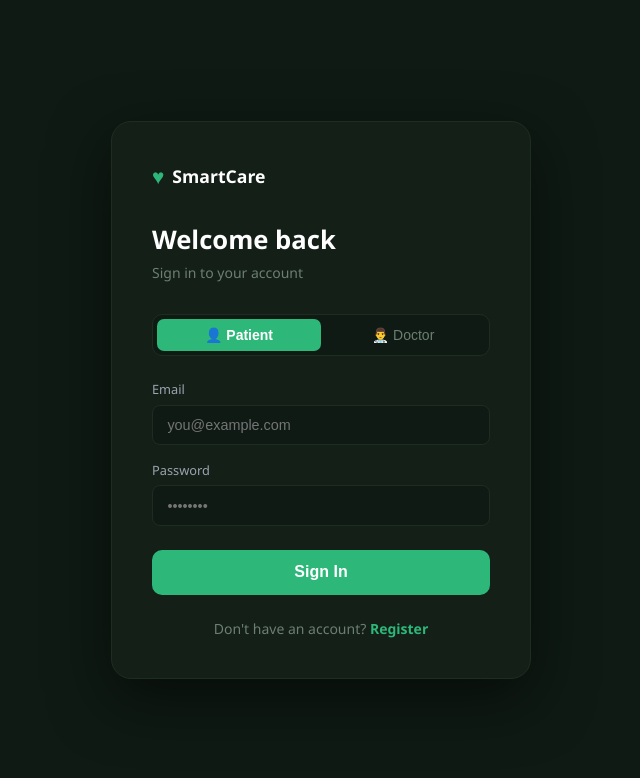
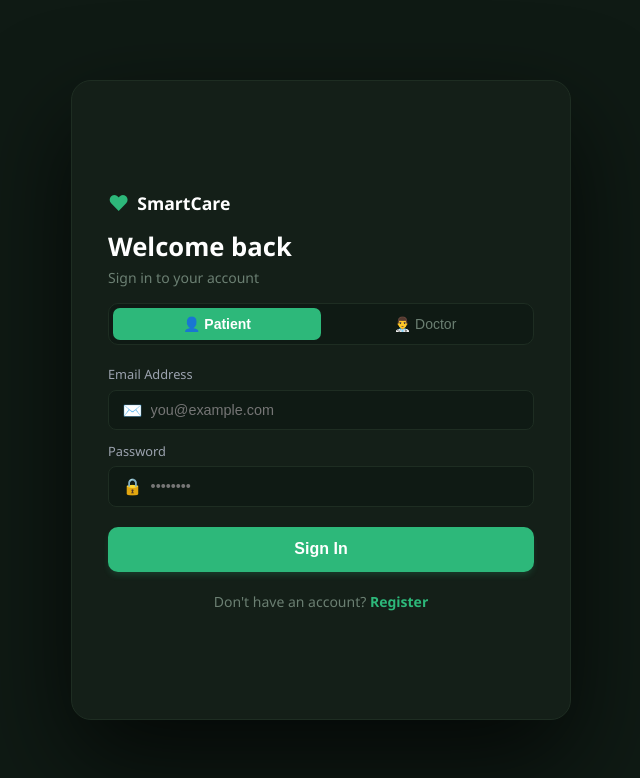
Before and after one commit to Aneesh-1302/Hospital-Management-System, a React (Vite) app in the folder frontend/: page /login in a window 1280 px wide. Shown: the top 778 px of the page, without its empty margins (319-959 px from the left). Built offline with nearby package versions, Linux system fonts and the light colour scheme.

Commit message:
Polish Login and Register pages: apply form styles, improve UX consistency

```diff
--- a/frontend/src/pages/auth/Login.tsx
+++ b/frontend/src/pages/auth/Login.tsx
@@ -1,16 +1,22 @@
-import { useState } from 'react';
+import { useState, useEffect } from 'react';
 import { useNavigate, Link } from 'react-router-dom';
 import { useAuth } from '../../context/AuthContext';
 import type { UserRole } from '../../types';
 
 const Login = () => {
-  const { login } = useAuth();
+  const { login, user } = useAuth();
   const navigate = useNavigate();
   const [role, setRole] = useState<UserRole>('patient');
   const [email, setEmail] = useState('');
   const [password, setPassword] = useState('');
   const [error, setError] = useState('');
   const [loading, setLoading] = useState(false);
+
+  useEffect(() => {
+    if (user) {
+      navigate(user.role === 'doctor' ? '/doctor/dashboard' : '/patient/dashboard');
+    }
+  }, [user, navigate]);
 
   const handleSubmit = async () => {
     setError('');
@@ -28,107 +34,75 @@ const Login = () => {
   };
 
   return (
-    <div style={{
-      minHeight: '100vh', background: '#0f1a14',
-      display: 'flex', alignItems: 'center', justifyContent: 'center',
-      padding: '2rem', fontFamily: "'Segoe UI', sans-serif",
-    }}>
+    <div className="auth-page">
       {/* Card */}
-      <div style={{
-        background: '#141f18', border: '1px solid #1e2d22',
-        borderRadius: '20px', padding: '2.5rem',
-        width: '100%', maxWidth: '420px',
-        boxShadow: '0 20px 60px rgba(0,0,0,0.5)',
-      }}>
-        {/* Logo */}
-        <div style={{ display: 'flex', alignItems: 'center', gap: '0.5rem', marginBottom: '2rem' }}>
-          <span style={{ color: '#2db87a', fontSize: '1.3rem' }}>♥</span>
-          <span style={{ color: '#fff', fontWeight: 700, fontSize: '1.1rem' }}>SmartCare</span>
-        </div>
+      <div className="auth-card">
+        <Link to="/" style={{ display: 'flex', alignItems: 'center', gap: '0.5rem', marginBottom: '0.75rem', textDecoration: 'none' }}>
+          <span style={{ color: 'var(--brand-primary)', fontSize: '1.3rem' }}>♥</span>
+          <span style={{ color: 'var(--text-primary)', fontWeight: 700, fontSize: '1.1rem' }}>SmartCare</span>
+        </Link>
 
-        <h1 style={{ color: '#fff', fontSize: '1.6rem', fontWeight: 700, margin: '0 0 0.4rem' }}>
+        <h1 style={{ color: 'var(--text-primary)', fontSize: '1.6rem', fontWeight: 700, margin: '0 0 0.25rem' }}>
           Welcome back
         </h1>
-        <p style={{ color: '#6b7f72', fontSize: '0.875rem', margin: '0 0 2rem' }}>
+        <p style={{ color: 'var(--text-muted)', fontSize: '0.875rem', margin: '0 0 1rem' }}>
           Sign in to your account
         </p>
 
         {/* Role toggle */}
-        <div style={{
-          display: 'flex', background: '#0f1a14',
-          borderRadius: '10px', padding: '4px', marginBottom: '1.5rem',
-          border: '1px solid #1e2d22',
-        }}>
+        <div className="auth-role-toggle">
           {(['patient', 'doctor'] as UserRole[]).map(r => (
-            <button key={r} onClick={() => setRole(r)} style={{
-              flex: 1, padding: '0.5rem', border: 'none', borderRadius: '7px', cursor: 'pointer',
-              background: role === r ? '#2db87a' : 'transparent',
-              color: role === r ? '#fff' : '#6b7f72',
-              fontWeight: role === r ? 600 : 400, fontSize: '0.875rem',
-              transition: 'all 0.2s',
-            }}>
+            <button key={r} onClick={() => setRole(r)} className={`auth-role-btn ${role === r ? 'active' : ''}`}>
               {r === 'patient' ? '👤 Patient' : '👨‍⚕️ Doctor'}
             </button>
           ))}
         </div>
 
         {/* Fields */}
-        <div style={{ display: 'flex', flexDirection: 'column', gap: '1rem' }}>
-          <DarkField label="Email" type="email" value={email} onChange={setEmail} placeholder="you@example.com" />
-          <DarkField label="Password" type="password" value={password} onChange={setPassword} placeholder="••••••••" />
+        <div style={{ display: 'flex', flexDirection: 'column', gap: '0.75rem' }}>
+          <DarkField label="Email Address" type="email" value={email} onChange={setEmail} placeholder="you@example.com" icon="✉️" />
+          <DarkField label="Password" type="password" value={password} onChange={setPassword} placeholder="••••••••" icon="🔒" />
         </div>
 
         {error && (
-          <div style={{
-            marginTop: '1rem', background: '#2a1515', border: '1px solid #5a2020',
-            borderRadius: '8px', padding: '0.75rem', color: '#f87171', fontSize: '0.82rem',
-          }}>
+          <div className="auth-error" style={{ marginTop: '1rem' }}>
             {error}
           </div>
         )}
 
         <button
-          onClick={handleSubmit} disabled={loading}
-          style={{
-            marginTop: '1.5rem', width: '100%',
-            background: '#2db87a', border: 'none', color: '#fff',
-            padding: '0.85rem', borderRadius: '10px',
-            fontWeight: 700, fontSize: '1rem', cursor: 'pointer',
-            opacity: loading ? 0.7 : 1,
-            transition: 'background 0.2s',
-          }}
-          onMouseEnter={e => !loading && (e.currentTarget.style.background = '#25a06a')}
-          onMouseLeave={e => (e.currentTarget.style.background = '#2db87a')}
+          onClick={handleSubmit} disabled={loading} data-submit="true"
+          className="btn-primary btn-auth"
+          style={{ opacity: loading ? 0.7 : 1 }}
         >
           {loading ? 'Signing in...' : 'Sign In'}
         </button>
 
-        <p style={{ textAlign: 'center', marginTop: '1.5rem', fontSize: '0.875rem', color: '#6b7f72' }}>
+        <p style={{ textAlign: 'center', marginTop: '1.25rem', fontSize: '0.875rem', color: 'var(--text-muted)' }}>
           Don't have an account?{' '}
-          <Link to="/register" style={{ color: '#2db87a', fontWeight: 600, textDecoration: 'none' }}>Register</Link>
+          <Link to="/register" style={{ color: 'var(--brand-primary)', fontWeight: 600, textDecoration: 'none' }}>Register</Link>
         </p>
       </div>
     </div>
   );
 };
 
-const DarkField = ({ label, type, value, onChange, placeholder }: {
+const DarkField = ({ label, type, value, onChange, placeholder, icon }: {
   label: string; type: string; value: string;
   onChange: (v: string) => void; placeholder: string;
+  icon: string;
 }) => (
-  <div style={{ display: 'flex', flexDirection: 'column', gap: '0.4rem' }}>
-    <label style={{ fontSize: '0.8rem', fontWeight: 500, color: '#9ca3af' }}>{label}</label>
-    <input
-      type={type} value={value} placeholder={placeholder}
-      onChange={e => onChange(e.target.value)}
-      onKeyDown={e => e.key === 'Enter' && (document.querySelector('button[data-submit]') as HTMLButtonElement)?.click()}
-      style={{
-        background: '#0f1a14', border: '1px solid #1e2d22', borderRadius: '8px',
-        padding: '0.7rem 0.9rem', fontSize: '0.9rem', color: '#fff', outline: 'none',
-      }}
-      onFocus={e => (e.target.style.borderColor = '#2db87a')}
-      onBlur={e => (e.target.style.borderColor = '#1e2d22')}
-    />
+  <div className="form-group">
+    <label className="form-label">{label}</label>
+    <div className="input-icon-group">
+      <span className="input-icon-emoji">{icon}</span>
+      <input
+        type={type} value={value} placeholder={placeholder}
+        onChange={e => onChange(e.target.value)}
+        onKeyDown={e => e.key === 'Enter' && (document.querySelector('button[data-submit="true"]') as HTMLButtonElement)?.click()}
+        className="form-control form-control-with-icon"
+      />
+    </div>
   </div>
 );
 
--- a/frontend/src/pages/auth/Register.tsx
+++ b/frontend/src/pages/auth/Register.tsx
@@ -1,11 +1,14 @@
-import { useState } from 'react';
+import { useState, useEffect } from 'react';
 import { useNavigate, Link } from 'react-router-dom';
 import { useAuth } from '../../context/AuthContext';
 import type { UserRole } from '../../types';
+import { getPasswordStrength } from '../../utils/format';
 
 const Register = () => {
   const navigate = useNavigate();
-  const { register } = useAuth();
+  const { register, user } = useAuth();
+  const [step, setStep] = useState(1);
+  const totalSteps = 3;
   const [role, setRole] = useState<UserRole>('patient');
   const [form, setForm] = useState({
     name: '', email: '', password: '', confirmPassword: '',
@@ -15,12 +18,46 @@ const Register = () => {
   const [error, setError] = useState('');
   const [loading, setLoading] = useState(false);
 
+  useEffect(() => {
+    if (user) {
+      navigate(user.role === 'doctor' ? '/doctor/dashboard' : '/patient/dashboard');
+    }
+  }, [user, navigate]);
+
+  const nextStep = () => {
+    // Basic validation for current step
+    if (step === 1) {
+      if (!form.email || !form.password || !form.confirmPassword) {
+        setError('Please fill in all account fields');
+        return;
+      }
+      if (form.password !== form.confirmPassword) {
+        setError('Passwords do not match');
+        return;
+      }
+    } else if (step === 2) {
+      if (!form.name) {
+        setError('Full name is required');
+        return;
+      }
+    }
+    setError('');
+    setStep(s => Math.min(s + 1, totalSteps));
+  };
+
+  const prevStep = () => {
+    setError('');
+    setStep(s => Math.max(s - 1, 1));
+  };
+
   const update = (key: string, val: string) => setForm(f => ({ ...f, [key]: val }));
 
   const handleSubmit = async () => {
     setError('');
-    if (form.password !== form.confirmPassword) { setError('Passwords do not match'); return; }
-    if (!form.name || !form.email || !form.password) { setError('Please fill all required fields'); return; }
+    if (!form.name || !form.email || !form.password) {
+      setError('Please ensure all required fields are filled');
+      return;
+    }
 
     setLoading(true);
     try {
@@ -46,102 +83,146 @@ const Register = () => {
   };
 
   return (
-    <div style={{
-      minHeight: '100vh', background: '#0f1a14',
-      display: 'flex', alignItems: 'center', justifyContent: 'center',
-      padding: '2rem', fontFamily: "'Segoe UI', sans-serif",
-    }}>
-      <div style={{
-        background: '#141f18', border: '1px solid #1e2d22',
-        borderRadius: '20px', padding: '2.5rem',
-        width: '100%', maxWidth: '520px',
-        boxShadow: '0 20px 60px rgba(0,0,0,0.5)',
-      }}>
+    <div className="auth-page">
+      <div className="auth-card">
         {/* Logo */}
-        <div style={{ display: 'flex', alignItems: 'center', gap: '0.5rem', marginBottom: '1.5rem' }}>
-          <span style={{ color: '#2db87a', fontSize: '1.3rem' }}>♥</span>
-          <span style={{ color: '#fff', fontWeight: 700, fontSize: '1.1rem' }}>SmartCare</span>
+        <Link to="/" style={{ display: 'flex', alignItems: 'center', gap: '0.5rem', marginBottom: '0.75rem', textDecoration: 'none' }}>
+          <span style={{ color: 'var(--brand-primary)', fontSize: '1.3rem' }}>♥</span>
+          <span style={{ color: 'var(--text-primary)', fontWeight: 700, fontSize: '1.1rem' }}>SmartCare</span>
+        </Link>
+
+        <h1 style={{ color: 'var(--text-primary)', fontSize: '1.6rem', fontWeight: 700, margin: '0 0 0.25rem' }}>Create account</h1>
+        <p style={{ color: 'var(--text-muted)', fontSize: '0.875rem', margin: '0 0 1rem' }}>Join SmartCare today</p>
+
+        {/* Stepper */}
+        <div className="form-stepper">
+          {[
+            { n: 1, label: 'Account' },
+            { n: 2, label: 'Profile' },
+            { n: 3, label: 'Details' }
+          ].map(s => (
+            <div key={s.n} className={`step-item ${step === s.n ? 'active' : step > s.n ? 'completed' : ''}`}>
+              <div className="step-dot">{step > s.n ? '✓' : s.n}</div>
+              <span className="step-label">{s.label}</span>
+            </div>
+          ))}
         </div>
 
-        <h1 style={{ color: '#fff', fontSize: '1.6rem', fontWeight: 700, margin: '0 0 0.4rem' }}>Create account</h1>
-        <p style={{ color: '#6b7f72', fontSize: '0.875rem', margin: '0 0 1.5rem' }}>Join SmartCare today</p>
-
-        {/* Role toggle */}
-        <div style={{
-          display: 'flex', background: '#0f1a14', borderRadius: '10px',
-          padding: '4px', marginBottom: '1.5rem', border: '1px solid #1e2d22',
-        }}>
+        {/* Role toggle - Stays visible to define context */}
+        {step === 1 && (
+          <div className="auth-role-toggle">
             {(['patient', 'doctor'] as UserRole[]).map(r => (
-            <button key={r} onClick={() => setRole(r)} style={{
-              flex: 1, padding: '0.5rem', border: 'none', borderRadius: '7px', cursor: 'pointer',
-              background: role === r ? '#2db87a' : 'transparent',
-              color: role === r ? '#fff' : '#6b7f72',
-              fontWeight: role === r ? 600 : 400, fontSize: '0.875rem',
-            }}>
+              <button key={r} onClick={() => setRole(r)} className={`auth-role-btn ${role === r ? 'active' : ''}`}>
                 {r === 'patient' ? '👤 Patient' : '👨‍⚕️ Doctor'}
               </button>
             ))}
           </div>
+        )}
 
-        <div style={{ display: 'flex', flexDirection: 'column', gap: '0.9rem' }}>
+        <div className="step-content-fade" key={step}>
+          {step === 1 && (
+            <div style={{ display: 'flex', flexDirection: 'column', gap: '0.75rem' }}>
+              <DarkField label="Email Address *" value={form.email} onChange={v => update('email', v)} placeholder="you@example.com" type="email" icon="✉️" />
+              <DarkField
+                label="Password *"
+                value={form.password}
+                onChange={v => update('password', v)}
+                placeholder="••••••••"
+                type="password"
+                icon="🔒"
+                badge={(() => {
+                  const { label, color } = getPasswordStrength(form.password);
+                  return label ? <span className="password-match-badge" style={{ background: `${color}22`, color }}>{label}</span> : null;
+                })()}
+              />
+              <DarkField
+                label="Confirm Password *"
+                value={form.confirmPassword}
+                onChange={v => update('confirmPassword', v)}
+                placeholder="••••••••"
+                type="password"
+                icon="🛡️"
+                badge={form.confirmPassword ? (
+                  form.password === form.confirmPassword ?
+                    <span className="password-match-badge" style={{ background: '#1a2e22', color: '#2db87a' }}>Match</span> :
+                    <span className="password-match-badge" style={{ background: '#2a1515', color: '#f87171' }}>No Match</span>
+                ) : null}
+              />
+            </div>
+          )}
+
+          {step === 2 && (
+            <div style={{ display: 'flex', flexDirection: 'column', gap: '0.75rem' }}>
+              <DarkField label="Full Name *" value={form.name} onChange={v => update('name', v)} placeholder="John Doe" icon="👤" />
+
               <TwoCol>
-            <DarkField label="Full Name *" value={form.name} onChange={v => update('name', v)} placeholder="John Doe" />
-            <DarkField label="Email *" value={form.email} onChange={v => update('email', v)} placeholder="you@example.com" type="email" />
-          </TwoCol>
-          <TwoCol>
-            <DarkField label="Password *" value={form.password} onChange={v => update('password', v)} placeholder="••••••••" type="password" />
-            <DarkField label="Confirm Password *" value={form.confirmPassword} onChange={v => update('confirmPassword', v)} placeholder="••••••••" type="password" />
-          </TwoCol>
-          <TwoCol>
-            <DarkField label="Contact" value={form.contact} onChange={v => update('contact', v)} placeholder="9876543210" />
-            <DarkField label="Age" value={form.age} onChange={v => update('age', v)} placeholder="22" type="number" />
-          </TwoCol>
-
-          {role === 'patient' && (
-            <TwoCol>
-              <div style={{ flex: 1, display: 'flex', flexDirection: 'column', gap: '0.35rem' }}>
-                <label style={{ fontSize: '0.8rem', fontWeight: 500, color: '#9ca3af' }}>Gender</label>
-                <select value={form.gender} onChange={e => update('gender', e.target.value)} style={selectStyle}>
-                  <option value="">Select</option>
+                <DarkField label="Age" value={form.age} onChange={v => update('age', v)} placeholder="22" type="number" icon="🎂" />
+                <div className="form-group" style={{ flex: 1, minWidth: '180px' }}>
+                  <label className="form-label">Gender</label>
+                  <div className="input-icon-group">
+                    <span className="input-icon-emoji">🚻</span>
+                    <select value={form.gender} onChange={e => update('gender', e.target.value)} className="form-control form-control-with-icon">
+                      <option value="">Select Gender</option>
                       <option>Male</option><option>Female</option><option>Other</option>
                     </select>
                   </div>
-              <DarkField label="Blood Group" value={form.blood_group} onChange={v => update('blood_group', v)} placeholder="O+" />
+                </div>
               </TwoCol>
+
+              {role === 'patient' ? (
+                <div className="form-group" style={{ flex: 1, minWidth: '180px' }}>
+                  <label className="form-label">Blood Group</label>
+                  <div className="input-icon-group">
+                    <span className="input-icon-emoji">🩸</span>
+                    <select value={form.blood_group} onChange={e => update('blood_group', e.target.value)} className="form-control form-control-with-icon">
+                      <option value="">Select Group</option>
+                      {['A+', 'A-', 'B+', 'B-', 'AB+', 'AB-', 'O+', 'O-'].map(bg => (
+                        <option key={bg} value={bg}>{bg}</option>
+                      ))}
+                    </select>
+                  </div>
+                </div>
+              ) : (
+                <DarkField label="Specialization" value={form.specialization} onChange={v => update('specialization', v)} placeholder="e.g. Cardiologist" icon="🩺" />
+              )}
+            </div>
           )}
 
-          {role === 'doctor' && (
-            <DarkField label="Specialization" value={form.specialization} onChange={v => update('specialization', v)} placeholder="Cardiologist" />
+          {step === 3 && (
+            <div style={{ display: 'flex', flexDirection: 'column', gap: '0.75rem' }}>
+              <DarkField label="Contact Number" value={form.contact} onChange={v => update('contact', v)} placeholder="9876543210" icon="📱" />
+              <DarkField label="Home Address" value={form.address} onChange={v => update('address', v)} placeholder="123, MG Road, Bangalore" icon="📍" />
+            </div>
           )}
-
-          <DarkField label="Address" value={form.address} onChange={v => update('address', v)} placeholder="123, MG Road, Bangalore" />
         </div>
 
         {error && (
-          <div style={{
-            marginTop: '0.75rem', background: '#2a1515', border: '1px solid #5a2020',
-            borderRadius: '8px', padding: '0.7rem', color: '#f87171', fontSize: '0.82rem',
-          }}>
+          <div className="auth-error">
             {error}
           </div>
         )}
 
-        <button onClick={handleSubmit} disabled={loading} style={{
-          marginTop: '1.5rem', width: '100%',
-          background: '#2db87a', border: 'none', color: '#fff',
-          padding: '0.85rem', borderRadius: '10px',
-          fontWeight: 700, fontSize: '1rem', cursor: 'pointer',
-          opacity: loading ? 0.7 : 1,
-        }}
-          onMouseEnter={e => !loading && (e.currentTarget.style.background = '#25a06a')}
-          onMouseLeave={e => (e.currentTarget.style.background = '#2db87a')}
-        >
-          {loading ? 'Creating account...' : 'Create Account'}
+        <div style={{ display: 'flex', gap: '1rem', marginTop: '1.25rem' }}>
+          {step > 1 && (
+            <button onClick={prevStep} className="btn-secondary" style={{ flex: 1, padding: '0.85rem', borderRadius: '10px', background: 'var(--bg-main)', border: '1px solid var(--border-color)', color: 'var(--text-primary)', cursor: 'pointer', fontWeight: 600 }}>
+              Back
             </button>
+          )}
 
-        <p style={{ textAlign: 'center', marginTop: '1.25rem', fontSize: '0.875rem', color: '#6b7f72' }}>
+          {step < totalSteps ? (
+            <button onClick={nextStep} className="btn-primary" style={{ flex: step > 1 ? 2 : 1, padding: '0.85rem' }}>
+              Next Step
+            </button>
+          ) : (
+            <button onClick={handleSubmit} disabled={loading} data-submit="true" className="btn-primary" style={{ flex: 2, padding: '0.85rem', opacity: loading ? 0.7 : 1 }}>
+              {loading ? 'Processing...' : 'Complete Registration'}
+            </button>
+          )}
+        </div>
+
+        <p style={{ textAlign: 'center', marginTop: '1.25rem', fontSize: '0.875rem', color: 'var(--text-muted)' }}>
           Already have an account?{' '}
-          <Link to="/login" style={{ color: '#2db87a', fontWeight: 600, textDecoration: 'none' }}>Sign In</Link>
+          <Link to="/login" style={{ color: 'var(--brand-primary)', fontWeight: 600, textDecoration: 'none' }}>Sign In</Link>
         </p>
       </div>
     </div>
@@ -149,32 +230,28 @@ const Register = () => {
 };
 
 const TwoCol = ({ children }: { children: React.ReactNode }) => (
-  <div style={{ display: 'flex', gap: '0.75rem' }}>{children}</div>
+  <div style={{ display: 'flex', gap: '0.75rem', flexWrap: 'wrap' }}>
+    {children}
+  </div>
 );
 
-const DarkField = ({ label, type = 'text', value, onChange, placeholder }: {
+const DarkField = ({ label, type = 'text', value, onChange, placeholder, icon, badge }: {
   label: string; type?: string; value: string;
   onChange: (v: string) => void; placeholder: string;
+  icon?: string; badge?: React.ReactNode;
 }) => (
-  <div style={{ flex: 1, display: 'flex', flexDirection: 'column', gap: '0.35rem' }}>
-    <label style={{ fontSize: '0.8rem', fontWeight: 500, color: '#9ca3af' }}>{label}</label>
+  <div className="form-group" style={{ flex: '1 1 0', minWidth: '180px' }}>
+    <label className="form-label">{label} {badge}</label>
+    <div className="input-icon-group">
+      {icon && <span className="input-icon-emoji">{icon}</span>}
       <input
         type={type} value={value} placeholder={placeholder}
         onChange={e => onChange(e.target.value)}
-      style={{
-        background: '#0f1a14', border: '1px solid #1e2d22', borderRadius: '8px',
-        padding: '0.65rem 0.85rem', fontSize: '0.875rem', color: '#fff', outline: 'none',
-        width: '100%', boxSizing: 'border-box',
-      }}
-      onFocus={e => (e.target.style.borderColor = '#2db87a')}
-      onBlur={e => (e.target.style.borderColor = '#1e2d22')}
+        onKeyDown={e => e.key === 'Enter' && (document.querySelector('button[data-submit="true"]') as HTMLButtonElement)?.click()}
+        className={`form-control ${icon ? 'form-control-with-icon' : ''}`}
       />
+    </div>
   </div>
 );
 
-const selectStyle: React.CSSProperties = {
-  background: '#0f1a14', border: '1px solid #1e2d22', borderRadius: '8px',
-  padding: '0.65rem 0.85rem', fontSize: '0.875rem', color: '#fff', outline: 'none', width: '100%',
-};
-
 export default Register;
```
Lines whose indentation alone changed are shown as unchanged.
